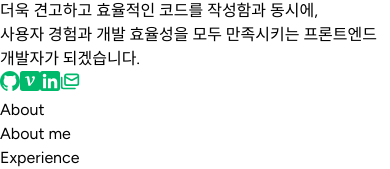
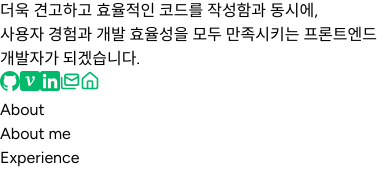
Before and after one commit to Sienna98/portfolio-sieun, a Next.js app: page /AboutMe in a window 390 px wide. Both pictures are taken after a click on the button 10 px from the left and 1295 px from the top of the page. Shown: the part 1214-1383 px from the top of the page. Built offline with nearby package versions, Linux system fonts and the light colour scheme.

Commit message:
모바일 플로팅버튼 수정

```diff
--- a/src/app/(pages)/AboutMe/page.tsx
+++ b/src/app/(pages)/AboutMe/page.tsx
@@ -44,6 +44,3 @@ const AboutMePage = () => {
 };
 
 export default AboutMePage;
-function useQueryParams() {
-  throw new Error("Function not implemented.");
-}
--- a/src/components/desktop-side-bar.tsx
+++ b/src/components/desktop-side-bar.tsx
@@ -18,7 +18,7 @@ const DesktopSideBar: React.FC<SideBarProps> = ({ children }) => {
 
   return (
     <div className="flex w-full h-full fixed top-0 left-0 gap-1">
-      <div className="hidden md:flex h-full md:w-[160px] lg:w-[230px]  shadow-md">
+      <div className="hidden md:flex h-full md:w-[160px] lg:w-[230px] shadow-md">
         <aside className="h-[100dvh] z-10 overflow-y-auto flex flex-col w-full justify-between">
           <div>
             {menuList.map((menu, idx) => (
--- a/src/components/floating-button.tsx
+++ b/src/components/floating-button.tsx
@@ -70,16 +70,25 @@ const FloatingButton = () => {
             >
               <img src="/icons/email.svg" alt="email" width="20" height="20" />
             </button>
+            <button
+              className=" bg-white rounded-full shadow"
+              onClick={() => {
+                handleNavigation("/");
+                setIsSidebarOpen(false);
+              }}
+            >
+              <img
+                src="/icons/home.svg"
+                alt="홈"
+                width="20"
+                height="20"
+                className="block p-3 w-11 h-11 hover:opacity-60 transition"
+              />
+            </button>
           </div>
         </>
       ) : (
         <div className="flex flex-col gap-2 fixed bottom-[30px] right-[20px] z-30 cursor-pointer">
-          <button
-            className="p-3 bg-white rounded-full shadow md:hidden"
-            onClick={() => setIsSidebarOpen(true)}
-          >
-            <img src="/icons/menu.svg" alt="메뉴" width="20" height="20" />
-          </button>
           <button
             className=" bg-white rounded-full shadow"
             onClick={toggleLanguage}
@@ -89,7 +98,13 @@ const FloatingButton = () => {
             </span>
           </button>
           <button
-            className=" bg-white rounded-full shadow"
+            className="p-3 bg-white rounded-full shadow md:hidden"
+            onClick={() => setIsSidebarOpen(true)}
+          >
+            <img src="/icons/menu.svg" alt="메뉴" width="20" height="20" />
+          </button>
+          <button
+            className=" bg-white rounded-full shadow hidden md:block"
             onClick={() => {
               handleNavigation("/");
               setIsSidebarOpen(false);
```
